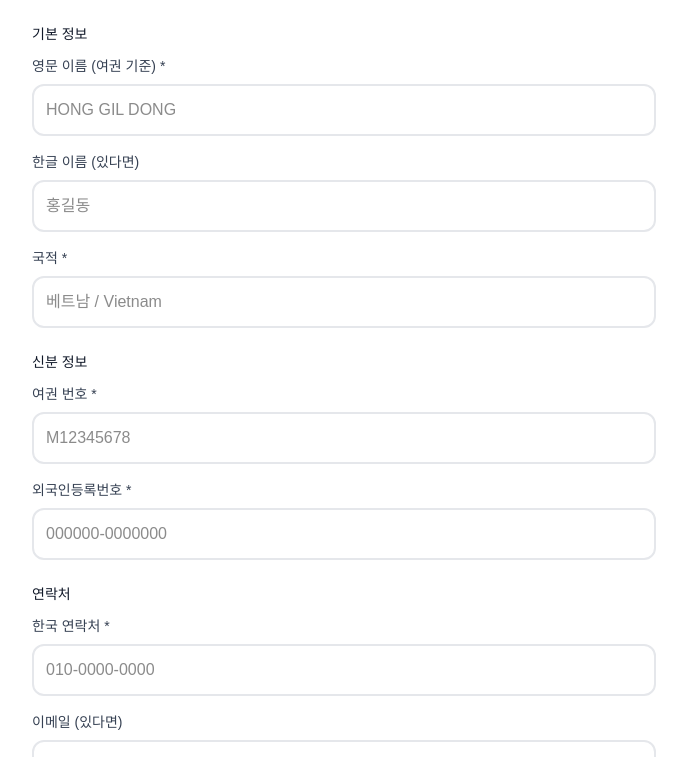
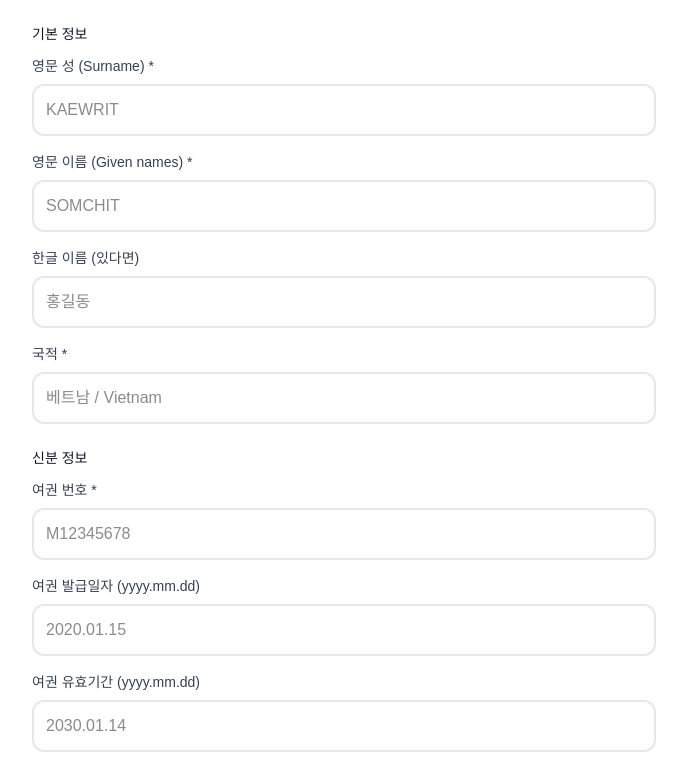
Before and after one commit to leesoyeol1213-glitch/immigration-helper, a Next.js app: page /start/step5 in a window 1280 px wide. Shown: the part 497-1254 px from the top of the page, without its empty margins (296-983 px from the left). Built offline with nearby package versions, Linux system fonts and the light colour scheme.

Commit message:
fix: PersonalInfo 인터페이스 import 누락 수정 (surname, givenName)

```diff
--- a/app/start/step5/page.tsx
+++ b/app/start/step5/page.tsx
@@ -7,10 +7,13 @@ import { recognizeAlienCard } from "@/lib/ocr";
 
 export default function Step5Page() {
   const lang = useLang();
-  const [name, setName] = useState("");
+  const [surname, setSurname] = useState("");
+  const [givenName, setGivenName] = useState("");
   const [nameKr, setNameKr] = useState("");
   const [nationality, setNationality] = useState("");
   const [passport, setPassport] = useState("");
+  const [passportIssue, setPassportIssue] = useState("");
+  const [passportExpiry, setPassportExpiry] = useState("");
   const [alienNo, setAlienNo] = useState("");
   const [phone, setPhone] = useState("");
   const [addressKr, setAddressKr] = useState("");
@@ -27,10 +30,13 @@ export default function Step5Page() {
   const saved = sessionStorage.getItem("personal_info");
   if (saved) {
     const data = JSON.parse(saved);
-      setName(data.name || "");
+    setSurname(data.surname || "");
+    setGivenName(data.givenName || "");
     setNameKr(data.nameKr || "");
     setNationality(data.nationality || "");
     setPassport(data.passport || "");
+    setPassportIssue(data.passportIssue || "");
+    setPassportExpiry(data.passportExpiry || "");
     setAlienNo(data.alienNo || "");
     setPhone(data.phone || "");
     setAddressKr(data.addressKr || "");
@@ -40,11 +46,12 @@ export default function Step5Page() {
   }
 }, []);
 
-  const isValid = name && passport && alienNo && phone && nationality && addressKr;
+  const isValid = surname && givenName && passport && alienNo && phone && nationality && addressKr;
 
   const handleNext = () => {
   sessionStorage.setItem("personal_info", JSON.stringify({
-      name, nameKr, nationality, passport, alienNo,
+    surname, givenName, nameKr, nationality,
+    passport, passportIssue, passportExpiry, alienNo,
     phone, addressKr, addressHome, email, companyName,
   }));
   window.location.href = "/start/result";
@@ -63,7 +70,15 @@ export default function Step5Page() {
       const result = await recognizeAlienCard(file, (p) => setOcrProgress(p));
 
       // 인식된 정보 자동 입력 (기존 값 안 덮어씀)
-      if (result.name && !name) setName(result.name);
+      if (result.name) {
+  const parts = result.name.trim().split(/\s+/);
+  if (parts.length >= 2 && !surname) {
+    setSurname(parts[0]);
+    setGivenName(parts.slice(1).join(" "));
+  } else if (!givenName) {
+    setGivenName(result.name);
+  }
+}
       if (result.alienNo && !alienNo) setAlienNo(result.alienNo);
       if (result.passport && !passport) setPassport(result.passport);
       if (result.nationality && !nationality) setNationality(result.nationality);
@@ -147,8 +162,13 @@ export default function Step5Page() {
         <h3 className="text-sm font-medium text-gray-900 mb-3 mt-4">{TEXTS.basicInfo[lang]}</h3>
         <div className="space-y-4">
           <div>
-            <label className="block text-sm font-medium text-gray-700 mb-2">{TEXTS.fName[lang]}</label>
-            <input type="text" value={name} onChange={(e) => setName(e.target.value.toUpperCase())} placeholder="HONG GIL DONG"
+  <label className="block text-sm font-medium text-gray-700 mb-2">{TEXTS.fSurname[lang]}</label>
+  <input type="text" value={surname} onChange={(e) => setSurname(e.target.value.toUpperCase())} placeholder="KAEWRIT"
+    className="w-full p-3 text-base border-2 border-gray-200 rounded-xl focus:border-blue-700 focus:outline-none" />
+</div>
+<div>
+  <label className="block text-sm font-medium text-gray-700 mb-2">{TEXTS.fGivenName[lang]}</label>
+  <input type="text" value={givenName} onChange={(e) => setGivenName(e.target.value.toUpperCase())} placeholder="SOMCHIT"
     className="w-full p-3 text-base border-2 border-gray-200 rounded-xl focus:border-blue-700 focus:outline-none" />
 </div>
           <div>
@@ -168,6 +188,16 @@ export default function Step5Page() {
           <div>
             <label className="block text-sm font-medium text-gray-700 mb-2">{TEXTS.fPassport[lang]}</label>
             <input type="text" value={passport} onChange={(e) => setPassport(e.target.value.toUpperCase())} placeholder="M12345678"
+              className="w-full p-3 text-base border-2 border-gray-200 rounded-xl focus:border-blue-700 focus:outline-none" />
+          </div>
+          <div>
+  <label className="block text-sm font-medium text-gray-700 mb-2">{TEXTS.fPassportIssue[lang]}</label>
+  <input type="text" value={passportIssue} onChange={(e) => setPassportIssue(e.target.value)} placeholder="2020.01.15"
+    className="w-full p-3 text-base border-2 border-gray-200 rounded-xl focus:border-blue-700 focus:outline-none" />
+</div>
+<div>
+  <label className="block text-sm font-medium text-gray-700 mb-2">{TEXTS.fPassportExpiry[lang]}</label>
+  <input type="text" value={passportExpiry} onChange={(e) => setPassportExpiry(e.target.value)} placeholder="2030.01.14"
     className="w-full p-3 text-base border-2 border-gray-200 rounded-xl focus:border-blue-700 focus:outline-none" />
 </div>
           <div>
--- a/lib/i18n.ts
+++ b/lib/i18n.ts
@@ -354,6 +354,26 @@ visaE7Label: {
   contactInfo: { ko: "연락처", en: "Contact", vi: "Liên hệ" },
   addressInfo: { ko: "주소", en: "Address", vi: "Địa chỉ" },
   workplaceInfo: { ko: "근무처", en: "Workplace", vi: "Nơi làm việc" },
+  fSurname: {
+    ko: "영문 성 (Surname) *",
+    en: "Surname *",
+    vi: "Họ (Surname) *",
+  },
+  fGivenName: {
+    ko: "영문 이름 (Given names) *",
+    en: "Given Names *",
+    vi: "Tên (Given names) *",
+  },
+  fPassportIssue: {
+    ko: "여권 발급일자 (yyyy.mm.dd)",
+    en: "Passport Issue Date",
+    vi: "Ngày cấp hộ chiếu",
+  },
+  fPassportExpiry: {
+    ko: "여권 유효기간 (yyyy.mm.dd)",
+    en: "Passport Expiry Date",
+    vi: "Ngày hết hạn hộ chiếu",
+  },
   fName: { ko: "영문 이름 (여권 기준) *", en: "Name in English *", vi: "Tên tiếng Anh *" },
   fNameKr: { ko: "한글 이름 (있다면)", en: "Korean Name", vi: "Tên tiếng Hàn" },
   fNationality: { ko: "국적 *", en: "Nationality *", vi: "Quốc tịch *" },
--- a/lib/pdf.ts
+++ b/lib/pdf.ts
@@ -2,10 +2,14 @@ import { PDFDocument, rgb } from "pdf-lib";
 import fontkit from "@pdf-lib/fontkit";
 
 export interface PdfData {
-  name: string;
+  name?: string;
+  surname?: string;
+  givenName?: string;
   nameKr: string;
   nationality?: string;
   passport: string;
+  passportIssue?: string;
+  passportExpiry?: string;
   alienNo: string;
   phone: string;
   addressKr?: string;
@@ -17,47 +21,24 @@ export interface PdfData {
   address: string;
 }
 
-// 공식 양식 좌표 (595x841, y는 아래에서 위로)
 const FIELDS = {
   extendCheckbox: { x: 28, y: 841 - 220 },
-
-  // 영문 이름
   surname: { x: 215, y: 841 - 305 },
   givenName: { x: 358, y: 841 - 305 },
-
-  // 한글 이름
   nameKr: { x: 130, y: 841 - 307 },
-
-  // 생년월일 — 오른쪽으로 이동
   birthYear: { x: 220, y: 841 - 325 },
   birthMonth: { x: 282, y: 841 - 325 },
   birthDay: { x: 325, y: 841 - 325 },
-
-  // 국적 - 잘 들어가니까 유지
   nationality: { x: 490, y: 841 - 338 },
-
-  // 외국인등록번호 — 오른쪽으로 더 이동
   alienNo: { x: 215, y: 841 - 363 },
-
-  // 여권번호
   passportNo: { x: 130, y: 841 - 378 },
-
-  // 한국 내 주소 — 아래로 이동
+  passportIssue: { x: 290, y: 841 - 378 },
+  passportExpiry: { x: 450, y: 841 - 378 },
   addressKr: { x: 145, y: 841 - 405 },
-
-  // 전화번호
   phone: { x: 160, y: 841 - 425 },
-
-  // 본국 주소
   addressHome: { x: 130, y: 841 - 444 },
-
-  // 이메일
   email: { x: 360, y: 841 - 555 },
-
-  // 회사명 — 원 근무처 칸으로 이동 (아래쪽)
   companyName: { x: 290, y: 841 - 520 },
-
-  // 신청일
   applicationDate: { x: 130, y: 841 - 588 },
 };
 
@@ -73,9 +54,14 @@ export async function fillOfficialForm(data: PdfData): Promise<Uint8Array> {
 
   const page = pdfDoc.getPages()[0];
 
+  let surname = data.surname || "";
+  let givenName = data.givenName || "";
+
+  if (!surname && !givenName && data.name) {
     const nameParts = data.name.trim().split(/\s+/);
-  const surname = nameParts[0] || "";
-  const givenName = nameParts.slice(1).join(" ") || "";
+    surname = nameParts[0] || "";
+    givenName = nameParts.slice(1).join(" ") || "";
+  }
 
   const cleanAlienNo = data.alienNo.replace(/[^\d]/g, "");
   const birthYy = cleanAlienNo.substring(0, 2);
@@ -87,13 +73,12 @@ export async function fillOfficialForm(data: PdfData): Promise<Uint8Array> {
   const today = new Date();
   const todayStr = `${today.getFullYear()}.${String(today.getMonth() + 1).padStart(2, "0")}.${String(today.getDate()).padStart(2, "0")}`;
 
-  const DEBUG = false; // 좌표 확인용 — 조정 끝나면 false로
+  const DEBUG = false;
 
   const draw = (text: string | undefined, x: number, y: number, size = 9) => {
     if (!text) return;
     page.drawText(text, { x, y, size, font, color: rgb(0, 0, 0) });
 
-  // DEBUG: 좌표 위치에 빨간 점 표시
     if (DEBUG) {
       page.drawRectangle({
         x: x - 2,
@@ -106,44 +91,36 @@ const draw = (text: string | undefined, x: number, y: number, size = 9) => {
     }
   };
 
-  // 체크박스
   draw("V", FIELDS.extendCheckbox.x, FIELDS.extendCheckbox.y, 11);
 
-  // 이름
   draw(surname, FIELDS.surname.x, FIELDS.surname.y);
   draw(givenName, FIELDS.givenName.x, FIELDS.givenName.y);
   draw(data.nameKr, FIELDS.nameKr.x, FIELDS.nameKr.y);
 
-  // 생년월일
   draw(birthYear, FIELDS.birthYear.x, FIELDS.birthYear.y);
   draw(birthMm, FIELDS.birthMonth.x, FIELDS.birthMonth.y);
   draw(birthDd, FIELDS.birthDay.x, FIELDS.birthDay.y);
 
-  // 국적
   draw(data.nationality, FIELDS.nationality.x, FIELDS.nationality.y);
 
-  // 번호들
   draw(data.alienNo, FIELDS.alienNo.x, FIELDS.alienNo.y);
   draw(data.passport, FIELDS.passportNo.x, FIELDS.passportNo.y);
+  draw(data.passportIssue, FIELDS.passportIssue.x, FIELDS.passportIssue.y);
+  draw(data.passportExpiry, FIELDS.passportExpiry.x, FIELDS.passportExpiry.y);
 
-  // 주소
   draw(data.addressKr, FIELDS.addressKr.x, FIELDS.addressKr.y);
   draw(data.addressHome, FIELDS.addressHome.x, FIELDS.addressHome.y);
 
-  // 연락처
   draw(data.phone, FIELDS.phone.x, FIELDS.phone.y);
   draw(data.email, FIELDS.email.x, FIELDS.email.y);
 
-  // 회사
   draw(data.companyName, FIELDS.companyName.x, FIELDS.companyName.y);
 
-  // 신청일
   draw(todayStr, FIELDS.applicationDate.x, FIELDS.applicationDate.y);
 
   return await pdfDoc.save();
 }
 
-// === 정보 요약지 PDF ===
 export async function generatePdf(data: PdfData): Promise<Uint8Array> {
   const fontRes = await fetch("/fonts/NotoSansKR-Regular.ttf");
   const fontBytes = await fontRes.arrayBuffer();
@@ -178,11 +155,17 @@ export async function generatePdf(data: PdfData): Promise<Uint8Array> {
   });
   y -= lh;
 
+  const fullName = data.surname && data.givenName
+    ? `${data.surname} ${data.givenName}`
+    : data.name || "-";
+
   const fields = [
-    { label: "영문 이름", value: data.name },
+    { label: "영문 이름", value: fullName },
     { label: "한글 이름", value: data.nameKr || "-" },
     { label: "국적", value: data.nationality || "-" },
     { label: "여권 번호", value: data.passport },
+    { label: "여권 발급일자", value: data.passportIssue || "-" },
+    { label: "여권 유효기간", value: data.passportExpiry || "-" },
     { label: "외국인등록번호", value: data.alienNo },
     { label: "한국 연락처", value: data.phone },
     { label: "이메일", value: data.email || "-" },
```
Also changed, not shown: app/start/result/page.tsx (+15 -14 lines). Lines whose indentation alone changed are shown as unchanged.
